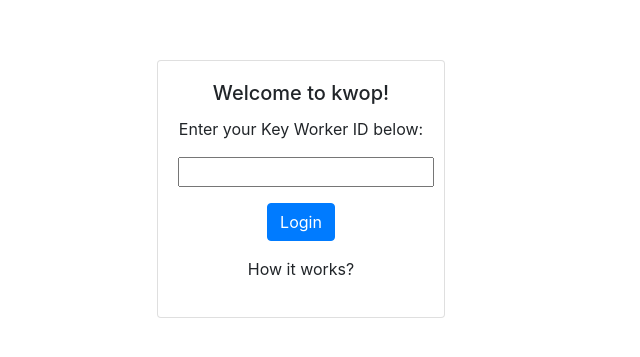
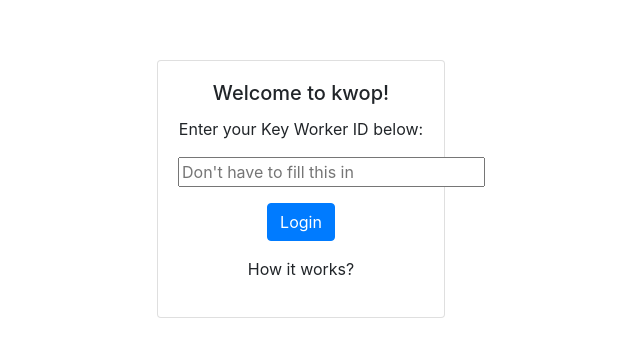
Before and after one commit to tauseef-khan/kwop, an Angular app: page /home in a window 1280 px wide. Shown: the part 211-568 px from the top of the page, without its empty margins (339-979 px from the left). Built offline with nearby package versions, Linux system fonts and the light colour scheme.

Commit message:
increased size of text box and added placeholder text to it

```diff
--- a/src/app/home/home.component.html
+++ b/src/app/home/home.component.html
@@ -2,7 +2,7 @@
     <div class="card-body">
       <h5 class="card-title">Welcome to kwop!</h5>
       <p class="card-text">Enter your Key Worker ID below:</p>
-      <p><input type='text' /></p>
+      <p><input type='text' size='25' placeholder="Don't have to fill this in" /></p>
       <p><a [routerLink] = "['/create']" class="btn btn-primary">Login</a></p>
       <p>How it works?</p>
     </div>
```
